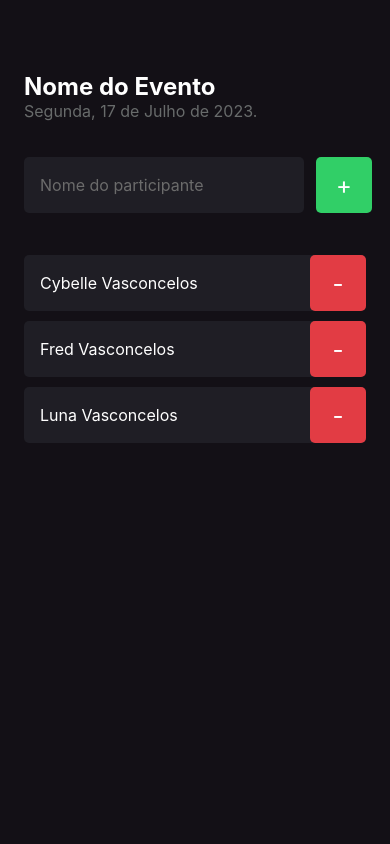
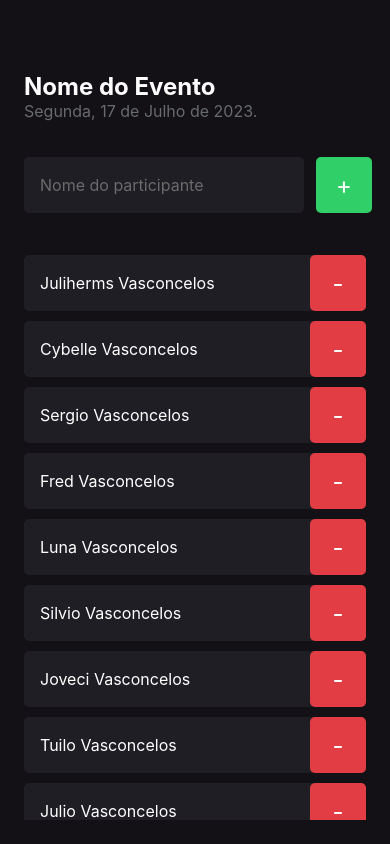
Before and after one commit to juliherms/react-native-example, a React Native app: screen / in a window 390 px wide. Built offline with nearby package versions, Linux system fonts and the light colour scheme.

Commit message:
feat: add scroll view to display participants

```diff
--- a/src/screens/Home/index.tsx
+++ b/src/screens/Home/index.tsx
@@ -1,4 +1,4 @@
-import { Text, View, TextInput, TouchableOpacity } from 'react-native';
+import { Text, View, TextInput, TouchableOpacity, ScrollView } from 'react-native';
 import { styles } from './styles';
 import { Participant } from '../../components/Participant';
 
@@ -6,6 +6,8 @@ import { Participant } from '../../components/Participant';
 //exportacao nomeada
 
 export function Home() {
+
+    const participants = ['Juliherms Vasconcelos', 'Cybelle Vasconcelos','Sergio Vasconcelos', 'Fred Vasconcelos', 'Luna Vasconcelos','Silvio Vasconcelos','Joveci Vasconcelos','Tuilo Vasconcelos','Julio Vasconcelos']
 
     function handleParticipantAdd() {
         console.log("Você clicou no botão de Adicionar!");
@@ -40,9 +42,17 @@ export function Home() {
                 </TouchableOpacity>
             </View>
 
-            <Participant name="Cybelle Vasconcelos" onRemove={() => handleParticipantRemove("Cybelle Vasconcelos")} />
-            <Participant name="Fred Vasconcelos" onRemove={() => handleParticipantRemove("Fred Vasconcelos")}  />
-            <Participant name="Luna Vasconcelos"  onRemove={() => handleParticipantRemove("Luna Vasconcelos")}  />
+            <ScrollView showsVerticalScrollIndicator={false}>
+                {
+                    participants.map(participant => (
+                        <Participant
+                            key={participant}
+                            name={participant}
+                            onRemove={() => handleParticipantRemove("Cybelle Vasconcelos")}
+                        />
+                    ))
+                }
+            </ScrollView>
 
         </View>
     );
```
